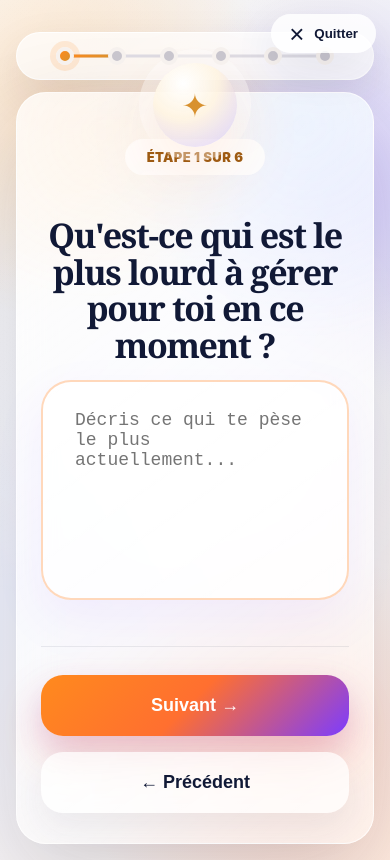
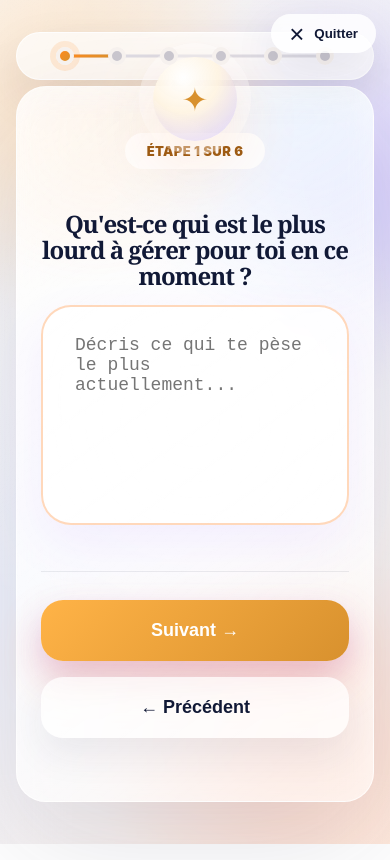
Before and after one commit to AudreyFeathersDigitale/leadmagnet, a website: page public/index.html in a window 390 px wide. Drawn offline with Linux system fonts and the light colour scheme.

Commit message:
mini agent qualif2

```diff
--- a/public/style.css
+++ b/public/style.css
@@ -26,6 +26,7 @@ body {
     radial-gradient(circle at 88% 22%, rgba(137, 92, 255, 0.24), transparent 28%),
     radial-gradient(circle at 75% 88%, rgba(255, 121, 85, 0.22), transparent 26%),
     linear-gradient(135deg, #f8f4ef 0%, #eef1fb 48%, #fff3e8 100%);
+    backdrop-filter: blur(30px);
   overflow-x: hidden;
 }
 
@@ -47,7 +48,7 @@ body::before {
   margin: 0 auto;
   padding: 28px;
   display: grid;
-  grid-template-columns: 170px 1fr;
+  grid-template-columns: 220px 1fr;
   gap: 32px;
 }
 
@@ -319,7 +320,7 @@ h2 {
   margin: 0 auto 16px;
   font-family: Georgia, "Times New Roman", serif;
   text-align: center;
-  font-size: clamp(34px, 4vw, 54px);
+  font-size: clamp(24px, 3vw, 42px);
   line-height: 1.08;
   letter-spacing: -0.04em;
   color: #111936;
@@ -338,7 +339,7 @@ h2 {
 
 textarea {
   width: 100%;
-  min-height: 260px;
+  min-height: 180px;
   resize: none;
   border: 2px solid rgba(255, 143, 61, 0.35);
   border-radius: 30px;
@@ -431,7 +432,7 @@ textarea:focus {
 .btn.primary {
   min-width: 240px;
   color: white;
-  background: linear-gradient(135deg, #ff8a1d 0%, #ff6f30 48%, #7c3cff 100%);
+  background: linear-gradient(135deg, #ffb347, #d8912e);
   box-shadow:
     0 22px 44px rgba(255, 111, 48, 0.26),
     0 14px 32px rgba(124,60,255,0.18);
@@ -634,6 +635,10 @@ textarea:focus {
   .question-card {
     padding: 46px 24px 30px;
     border-radius: 30px;
+    transform: translateY(-6px);
+    box-shadow:
+0 40px 120px rgba(33,31,63,.12),
+0 10px 30px rgba(255,255,255,.35) inset;
   }
 
   .question-card::before {
```
